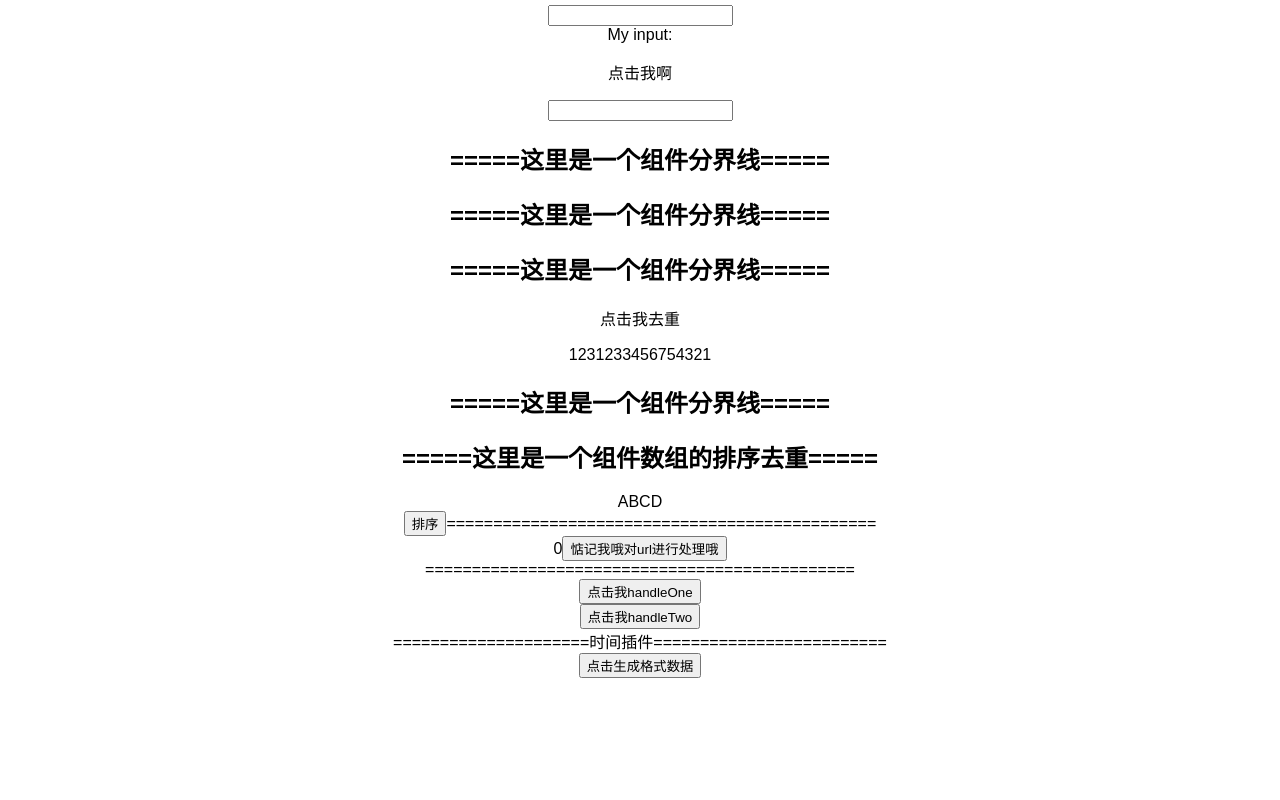
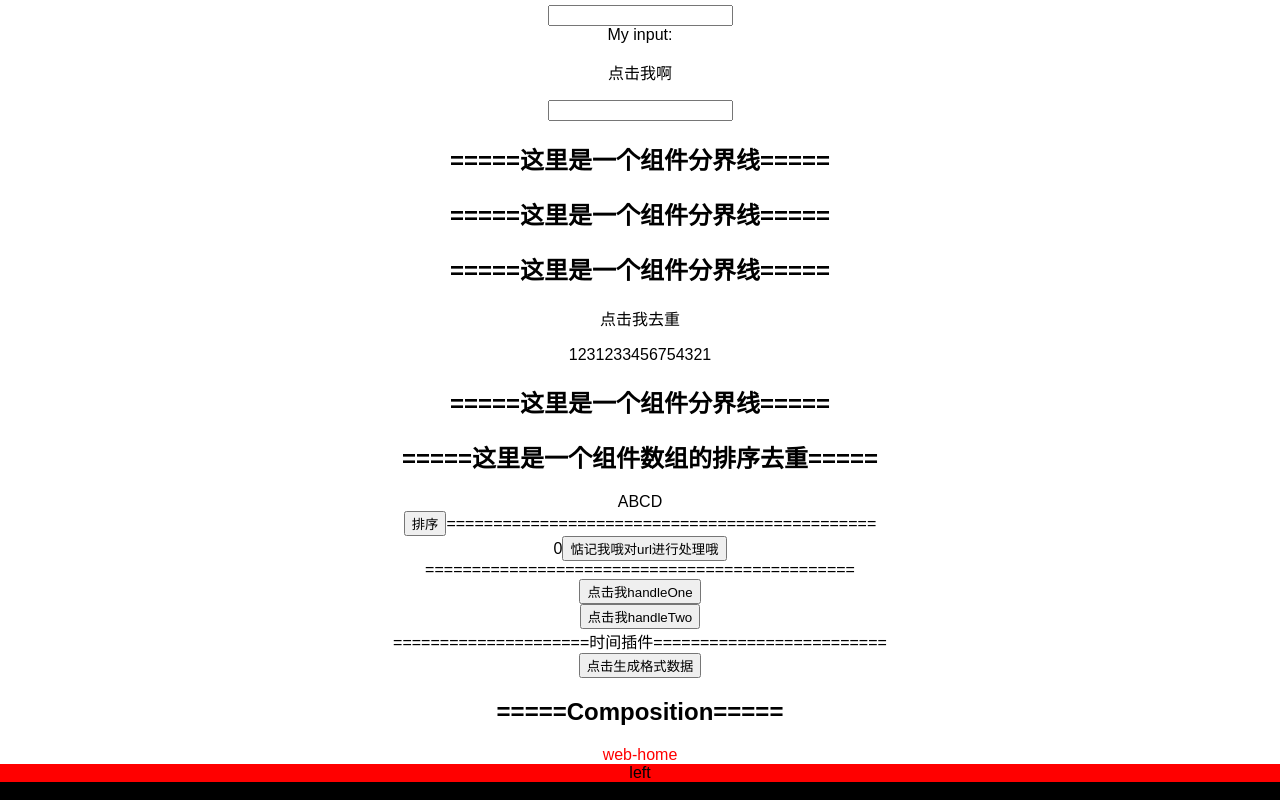
Before and after one commit to nujey/nujey-react-demo, a React (Create React App) app: page / in a window 1280 px wide. Shown: the part 1700-2500 px from the top of the page. Before the commit the page ends 2378 px from the top, so only its background shows below. Built offline with nearby package versions, Linux system fonts and the light colour scheme.

Commit message:
composition

```diff
--- a/src/App.js
+++ b/src/App.js
@@ -17,6 +17,7 @@ import GrandParent from './componets/parentRef'
 import Unique from './componets/unique'
 import ObjArr from './test/objarr'
 import TimeMoment from './test/timeMoment'
+import Composition from './componets/composition'
 // 在使用我们的组件的时候 必须是首字母大写 这样是为了让react知道 是HTML的元素
 // 还是我们自定义的组件类 如果不大写 那么react是没办法认识的 所以也就得不到我们想要的结果
 
@@ -96,6 +97,8 @@ class App extends Component {
         <h2>=====这里是一个组件分界线=====</h2>
         <h2>=====这里是一个组件数组的排序去重=====</h2>
         <ObjArr />
+        <h2>=====Composition=====</h2>
+        <Composition />
       </div>
     );
   }
--- /dev/null
+++ b/src/componets/composition.css
@@ -0,0 +1,9 @@
+.fan-blue {
+  color: #f00;
+}
+.split-left {
+  background: #f00;
+}
+.split-right {
+  background: #000;
+}
--- a/src/componets/composition.js
+++ b/src/componets/composition.js
@@ -1,35 +1,42 @@
-function FancyBorder(props) {
+import React from 'react';
+import './composition.css';
+
+function FancyBorder (props) {
   return (
-    <div className={'FancyBorder FancyBorder-' + props.color}>
+    <div className={'fan fan-'+props.color}>
       {props.children}
     </div>
   )
 }
-function WelcomeDialog() {
+function Split (props) {
   return (
-    <FancyBorder color="blue">
-      <h1 className="Dialog-title"> welcome </h1>
-      <p className="dialog-message"> 哦哦哦</p>
-    </FancyBorder>
-  )
-}
-function SplitPane(props) {
-  return (
-    <div className="SplitPane">
-      <div className="SplitPane-left"> {props.left} </div>
-       <div className="SplitPane-right"> {props.right} </div>
+    <div>
+      <div className="split-left">
+        {props.left}
+      </div>
+      <div className="split-right">
+        {props.right}
+      </div>
     </div>
   )
 }
-function App() {
+class Composition extends React.Component {
+  render() {
     return (
-    <SplitPane
+      <div>
+        <FancyBorder color="blue" children="web-home"/>
+        <Split
           left = {
-        <Contacts />
+            <FancyBorder color="red" children="left"/>
           }
           right = {
-        <Chat />
+            <FancyBorder color="red" children="right"/>
           }
-    />
+        ></Split>
+      </div>
+
     )
   }
+}
+
+export default Composition
```
Lines whose indentation alone changed are shown as unchanged.
